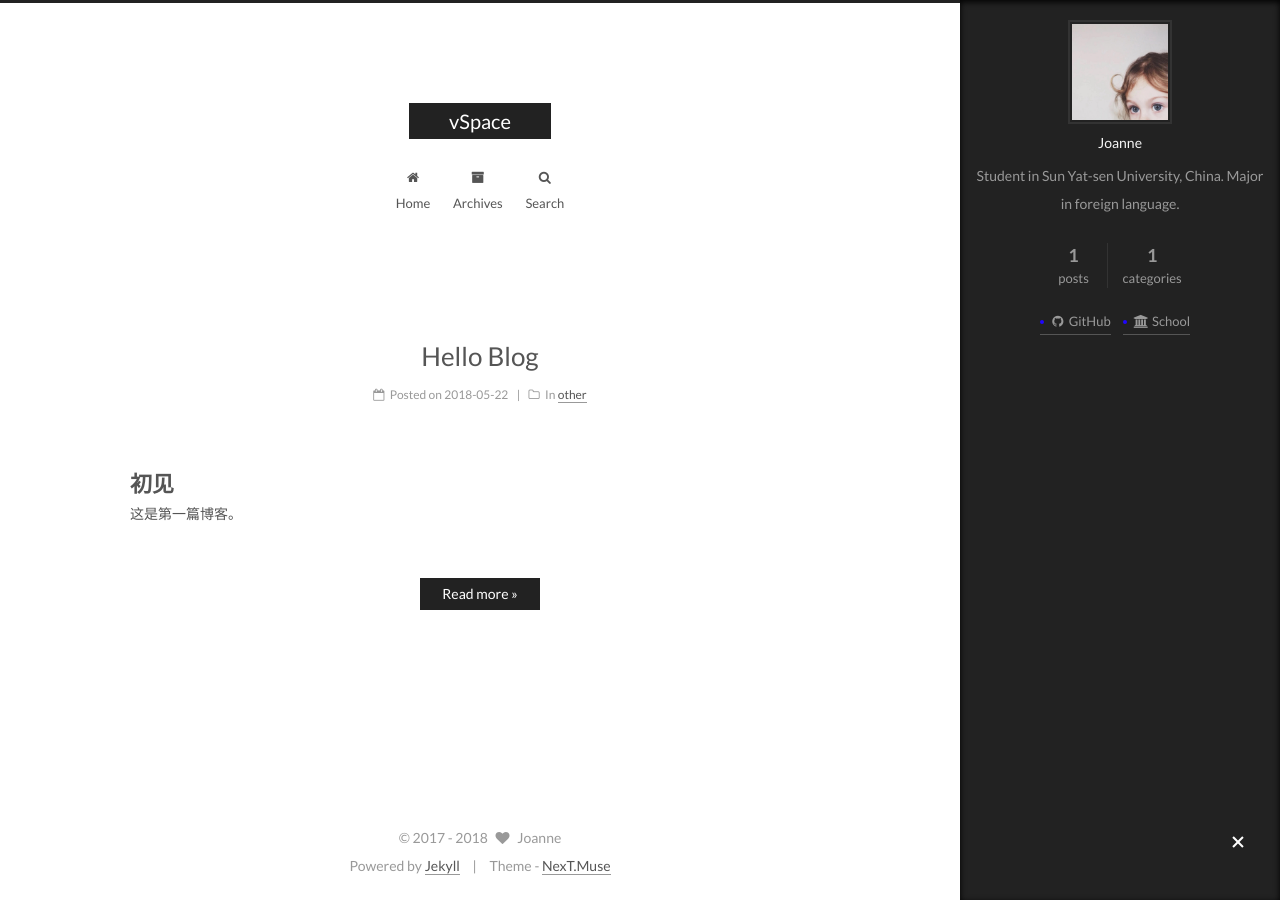
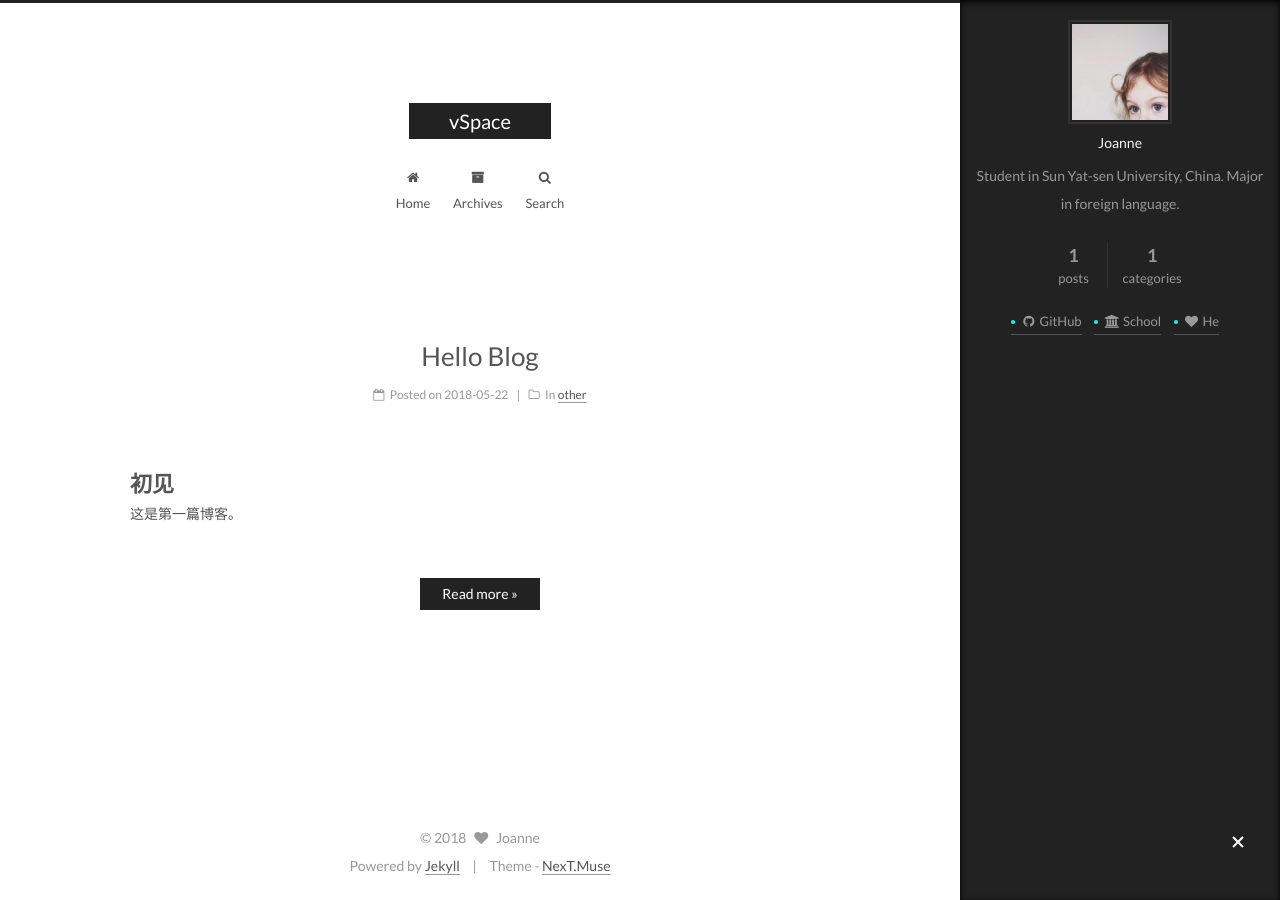
Before and after one commit to Joannezzy/Joannezzy.github.io, a Jekyll site: the page built from index.html, in a window 1280 px wide. Built offline with Jekyll 4.4.1, drawn with Linux system fonts in a browser that asks for light colours; the list of posts is cut into pages by our own code.

```diff
--- a/_config.yml
+++ b/_config.yml
@@ -86,7 +86,7 @@ keywords: "Jekyll, NexT"
 rss: false
 
 # Specify the date when the site was setup
-since: 2017
+since: 2018
 
 # icon between year and author @Footer
 authoricon: heart
@@ -218,6 +218,7 @@ social:
   #LinkLabel: Link
     GitHub: https://github.com/Joannezzy
     School: http://www.sysu.edu.cn/2012/en/index.htm
+    He: Yanb25.github.io
 
 
 # Social Links Icons
@@ -233,6 +234,7 @@ social_icons:
   Twitter: twitter
   Weibo: weibo
   School: university
+  He: heart
 
 
 # Sidebar Avatar
```
